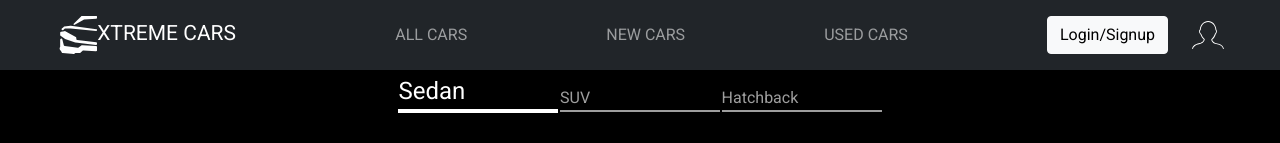
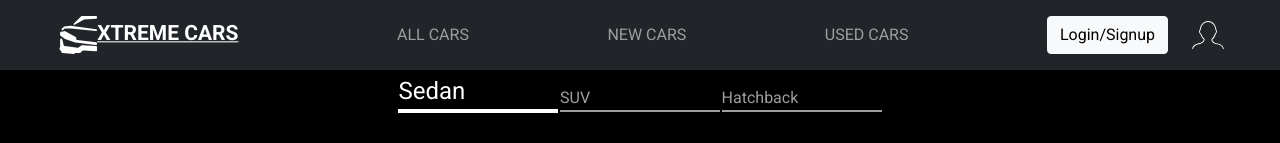
Before and after one commit to DteTRPod3/TRTraining_FinalAssignment, a React (Create React App) app: page /home in a window 1280 px wide. In both pictures the pointer is over the element "XTREME CARS". Shown: the top 143 px of the page. Built offline with nearby package versions, Linux system fonts and the light colour scheme; no server answers.

Commit message:
Resolved the undeline and bold on hover in Login and signup button

```diff
--- a/src/components/Navbar/TopNavbar.scss
+++ b/src/components/Navbar/TopNavbar.scss
@@ -21,6 +21,8 @@
 .nav-link:hover {
   color: white !important;
   transform: scale(1.05);
+  text-decoration: underline;
+  font-weight: $nav-font-weight;
 }
 
 .profile {
@@ -49,3 +51,10 @@ nav > .middle {
 .login-btn {
   box-shadow: none;
 }
+
+.login-btn:hover {
+  box-shadow: none;
+  font-family: $font-family-roboto;
+  font-weight: $nav-font-weight;
+  text-decoration: underline;
+}
```
